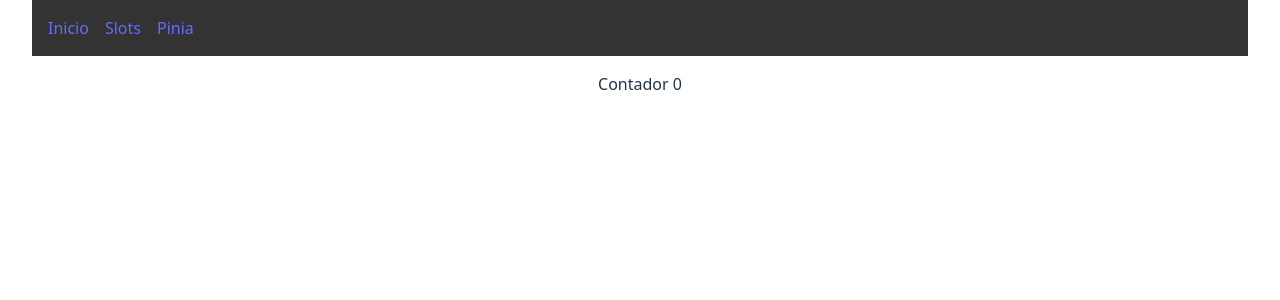
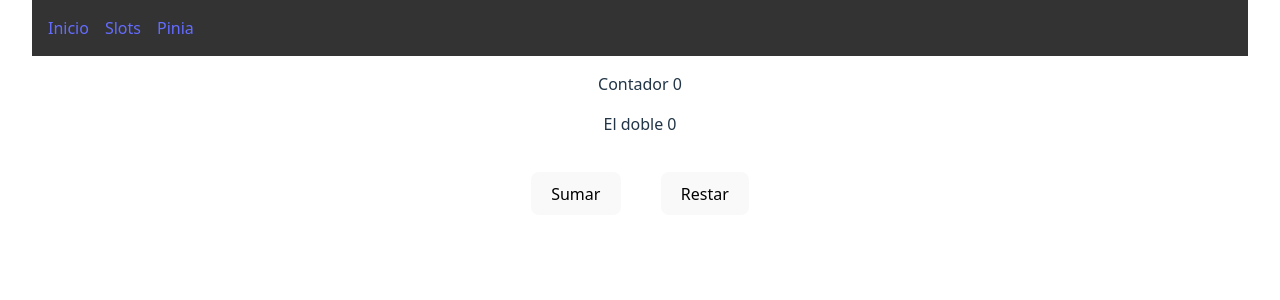
Before and after one commit to oscar-abud/Aprendiendo-Vue, a Vue app: page /pinia in a window 1280 px wide. Shown: the top 300 px of the page. Built offline with nearby package versions, Linux system fonts and the light colour scheme.

Commit message:
Agregando funciones de pinia para el state global

```diff
--- a/src/pages/StatePage.vue
+++ b/src/pages/StatePage.vue
@@ -6,4 +6,13 @@
 
 <template>
     <p>Contador {{ counter.count }}</p>
+    <p>El doble {{ counter.double }}</p>
+    <button @click="counter.increment">Sumar</button>
+    <button @click="counter.decrement">Restar</button>
 </template>
+
+<style scoped>
+    button{
+        margin: 20px;
+    }
+</style>
--- a/src/stores/counter.js
+++ b/src/stores/counter.js
@@ -1,13 +1,18 @@
 import { defineStore } from 'pinia'
-import { ref } from 'vue'
+import { computed, ref } from 'vue'
 
 //Exportamos la funcion, que tendra el ref y las acciones que cambien el estado pero de manera global.
 export const useCounterStore = defineStore('counter', () => {
     const count = ref(0)
     // Gettesr iran aqui
+    const double = computed(() => count.value * 2)
 
     // Acciones iran aqui
-    return { count }
+    const increment = () => count.value++
+    const decrement = () => count.value--
+
+    // Retornamos lo que queremos que sea publico
+    return { count, double, increment, decrement }
 })
 
 // Esto sirve como ejemplo cuando tenemos que hacer peticiones a una API
```
